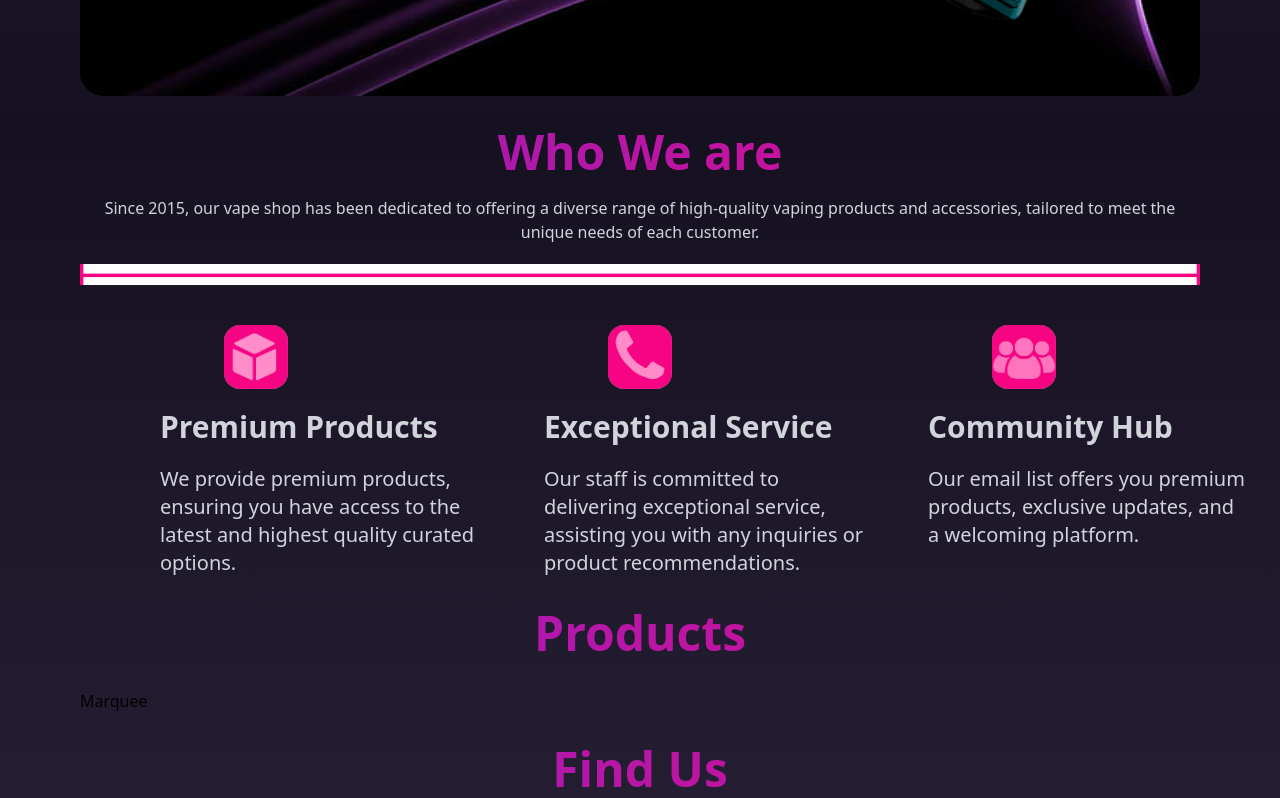
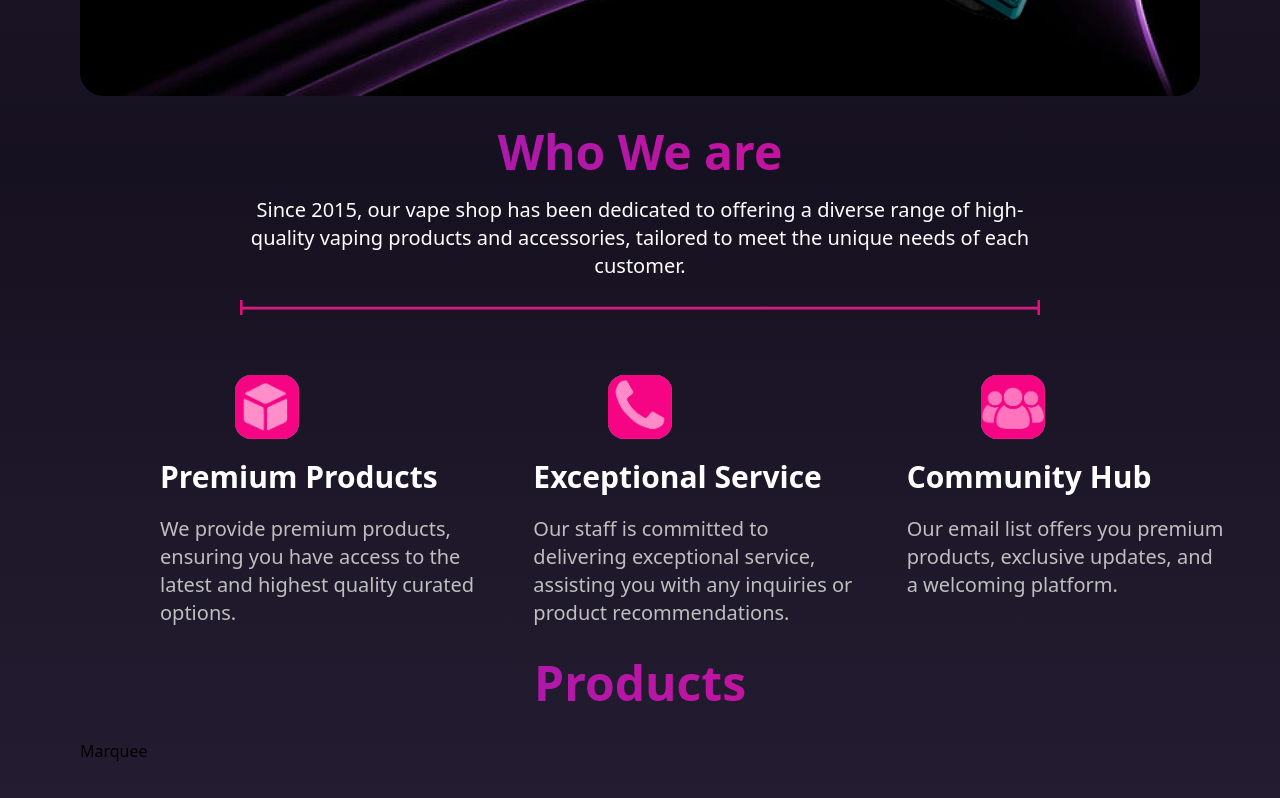
Before and after one commit to JadenLund/applicationPackageOne, a React (Vite) app: page / in a window 1280 px wide. Shown: the part 600-1398 px from the top of the page. Built offline with nearby package versions, Linux system fonts and the light colour scheme; a web font is replaced by a local one.

Commit message:
MVP of About.jsx

```diff
--- a/src/components/About.jsx
+++ b/src/components/About.jsx
@@ -2,17 +2,19 @@ import Line from "../images/Line.png";
 import { storeBenefitData } from "./Information";
 export default function About() {
   return (
-    <div className="text-gray-300">
+    <div className="text-white">
       <h1 className="text-center text-5xl font-extrabold text-transparent bg-clip-text bg-gradient-to-r from-fadein to-fadeout">
         Who We are
       </h1>
-      <p className="text-center my-5">
-        Since 2015, our vape shop has been dedicated to offering a diverse range
-        of high-quality vaping products and accessories, tailored to meet the
-        unique needs of each customer.
-      </p>
-      <img src={Line} className=" my-5" />
-      <div className="flex justify-center grid grid-cols-3 gap-8">
+      <div className="text-center my-5 flex flex-col items-center text-xl">
+        <p className="w-z">
+          Since 2015, our vape shop has been dedicated to offering a diverse
+          range of high-quality vaping products and accessories, tailored to
+          meet the unique needs of each customer.
+        </p>
+        <img src={Line} className="w-z my-5" />
+      </div>
+      <div className="flex justify-center grid grid-cols-3">
         {storeBenefitData.map((info, index) => (
           <div key={`${info.title}_${index}`}>
             <img
@@ -21,7 +23,7 @@ export default function About() {
             />
             <div className="ml-w w-y">
               <h2 className="text-3xl font-semibold my-5 flex">{info.title}</h2>
-              <p className="text-xl ">{info.description}</p>
+              <p className="text-xl text-s-text">{info.description}</p>
             </div>
           </div>
         ))}
--- a/src/components/Header.jsx
+++ b/src/components/Header.jsx
@@ -9,7 +9,7 @@ export default function Header() {
           <h1 className="text-5xl font-extrabold text-transparent bg-clip-text bg-gradient-to-r from-fadein to-fadeout">
             Brand Name
           </h1>
-          <p className="inline-block align-middle text-gray-300">
+          <p className="inline-block align-middle text-gray-300 text-lg">
             Choose from our curated selection of premium e-liquids, cutting-edge
             devices, and accessories at our state-of-the-art vape shop.
           </p>
--- a/tailwind.config.js
+++ b/tailwind.config.js
@@ -41,7 +41,8 @@ module.exports = {
         'fadeout': "#E70A8C",
         'tab': '#161120',
         'bg-t': '#261F35',
-        'bg-m': '#161120'
+        'bg-m': '#161120',
+        's-text': '#BFBFBF'
       },
       fontFamily: {
         'roboto': ['Roboto', 'cursive'],
```
Also changed, not shown: src/images/Line.png.
